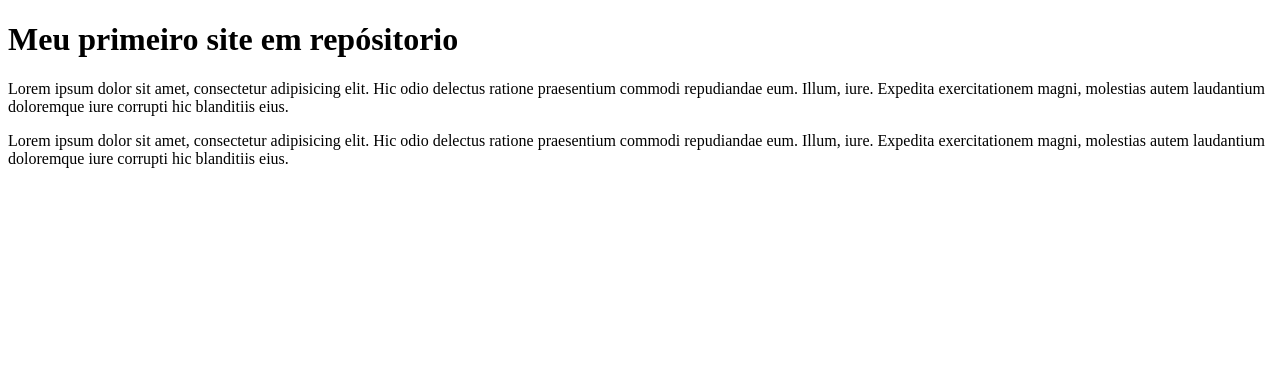
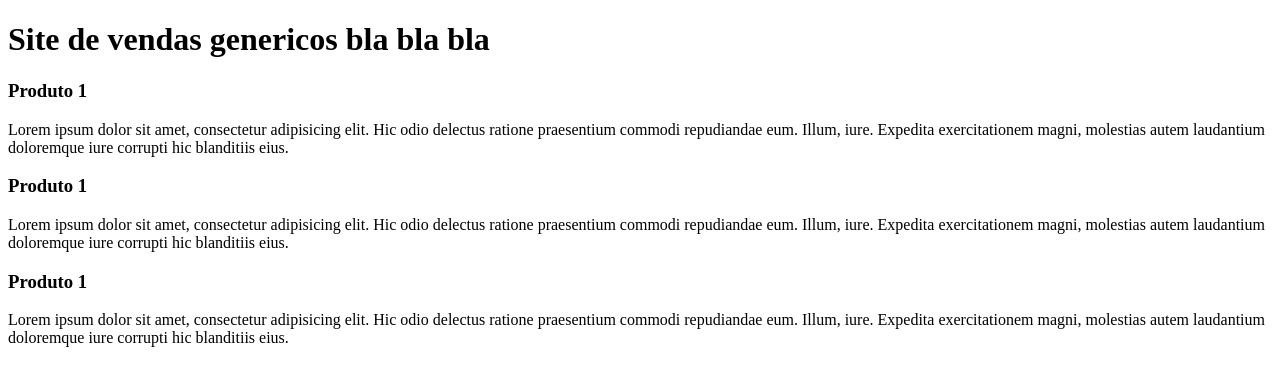
Before and after one commit to mateuscaetano952/Ola-mundo, a plain HTML site: page site_exemplo/index.html in a window 1280 px wide. Drawn offline with Linux system fonts and the light colour scheme.

Commit message:
Update index.html

```diff
--- a/site_exemplo/index.html
+++ b/site_exemplo/index.html
@@ -8,10 +8,16 @@
 </head>
 <body>
     <main>
-        <h1>Meu primeiro site em repósitorio</h1>
+        <h1>Site de vendas genericos bla bla bla</h1>
+        <h3>Produto 1 </h3>
         <p>
             Lorem ipsum dolor sit amet, consectetur adipisicing elit. Hic odio delectus ratione praesentium commodi repudiandae eum. Illum, iure. Expedita exercitationem magni, molestias autem laudantium doloremque iure corrupti hic blanditiis eius.
         </p>
+        <h3>Produto 1 </h3>
+        <p>
+            Lorem ipsum dolor sit amet, consectetur adipisicing elit. Hic odio delectus ratione praesentium commodi repudiandae eum. Illum, iure. Expedita exercitationem magni, molestias autem laudantium doloremque iure corrupti hic blanditiis eius.
+        </p>
+        <h3>Produto 1 </h3>
         <p>
             Lorem ipsum dolor sit amet, consectetur adipisicing elit. Hic odio delectus ratione praesentium commodi repudiandae eum. Illum, iure. Expedita exercitationem magni, molestias autem laudantium doloremque iure corrupti hic blanditiis eius.
         </p>
```
